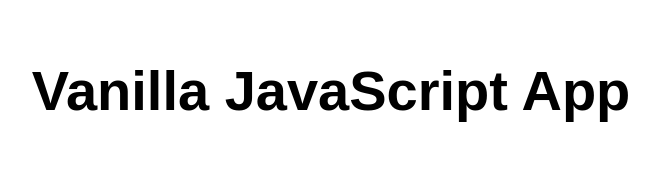
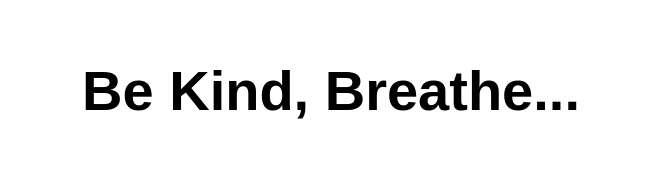
Before and after one commit to kariapg/firststatic, a website: page src/index.html in a window 1280 px wide. Shown: the whole page, without its empty margins (309-968 px from the left). Drawn offline with Linux system fonts and the light colour scheme.

Commit message:
Update index.html

```diff
--- a/src/index.html
+++ b/src/index.html
@@ -10,7 +10,7 @@
 
 <body>
   <main>
-    <h1>Vanilla JavaScript App</h1>
+    <h1>Be Kind, Breathe...</h1>
   </main>
 </body>
 
```
